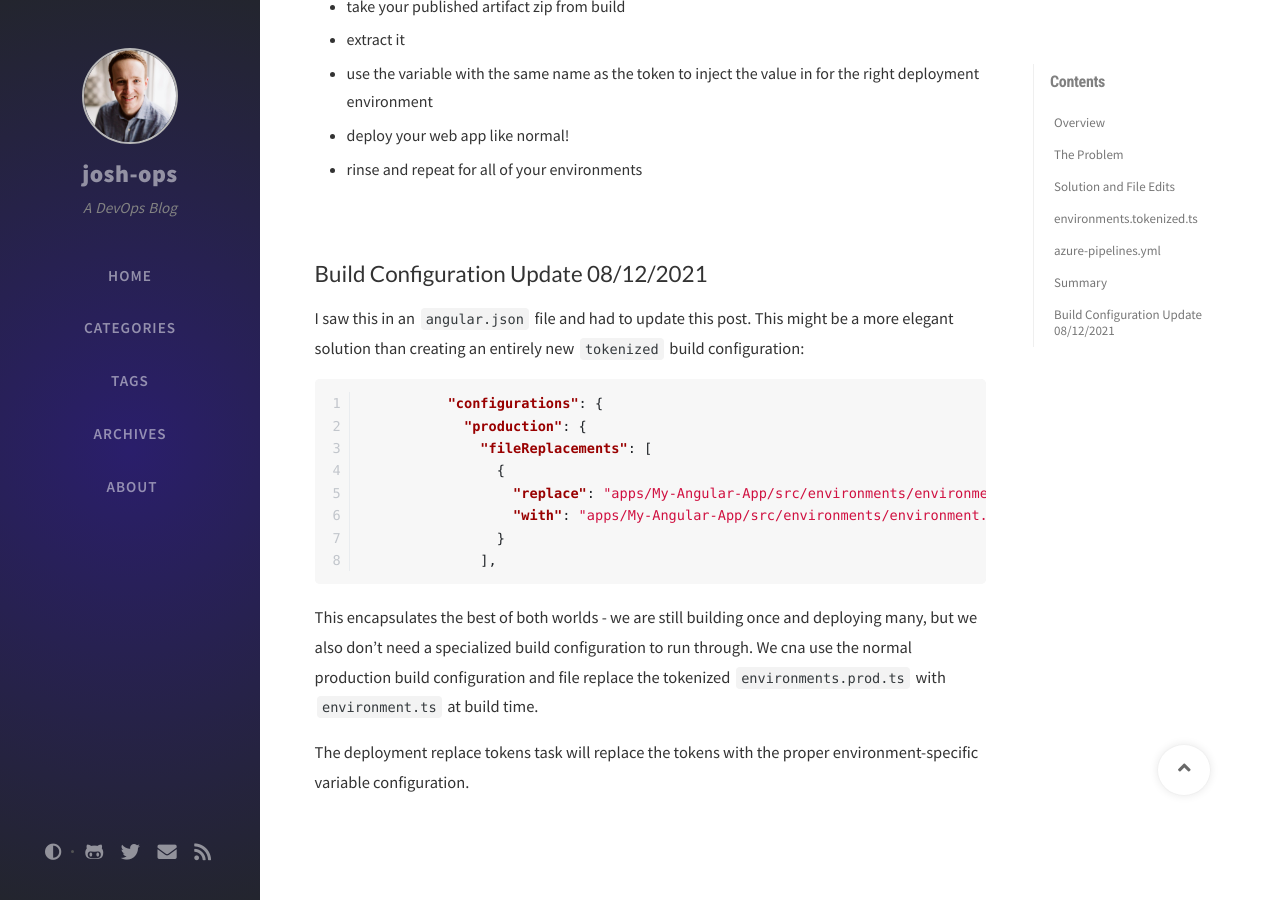
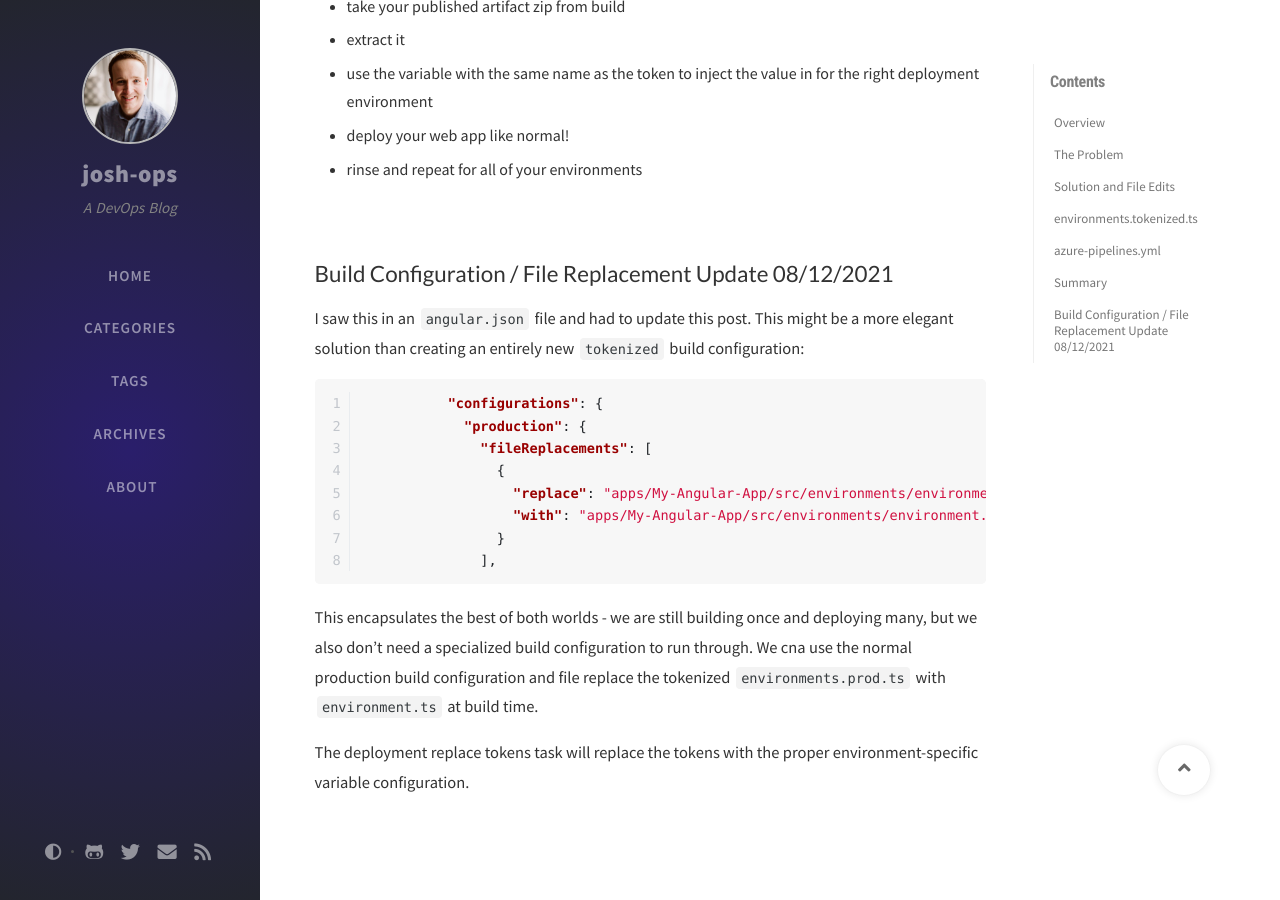
Before and after one commit to joshjohanning/joshjohanning.github.io, a Jekyll site: the page built from _posts/2021-06-17-angular-tokenization.md, in a window 1280 px wide and 900 px high, scrolled down 5418 px. Built offline with Jekyll 4.4.1, drawn with Linux system fonts in a browser that asks for light colours; nearby versions of some CDN libraries; comment, search, counter and statistics services are not loaded.

Commit message:
updating heading

```diff
--- a/_posts/2021-06-17-angular-tokenization.md
+++ b/_posts/2021-06-17-angular-tokenization.md
@@ -175,7 +175,7 @@ The **deployment job** will...
 
 ![Replace Tokens Workflow](/assets/screenshots/2021-06-17-angular-tokenization/replace-tokens.png)
 
-## Build Configuration Update 08/12/2021
+## Build Configuration / File Replacement Update 08/12/2021
 
 I saw this in an `angular.json` file and had to update this post. This might be a more elegant solution than creating an entirely new `tokenized` build configuration:
 
```
